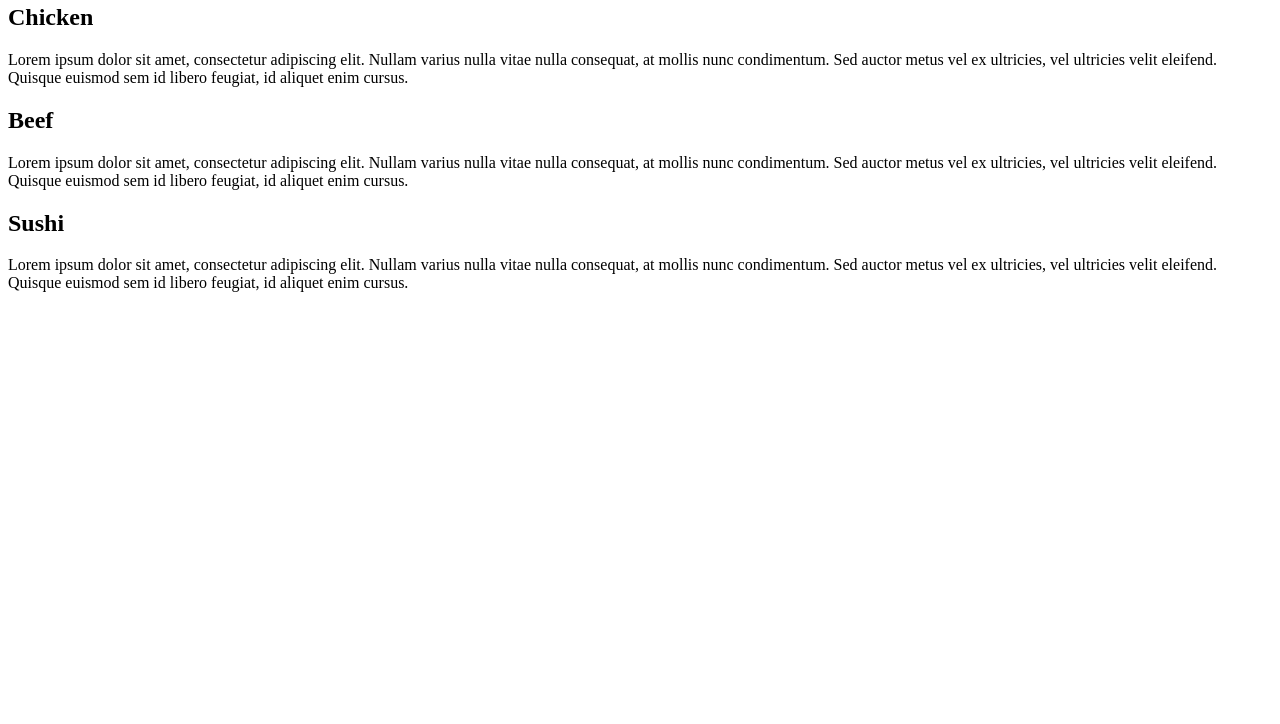
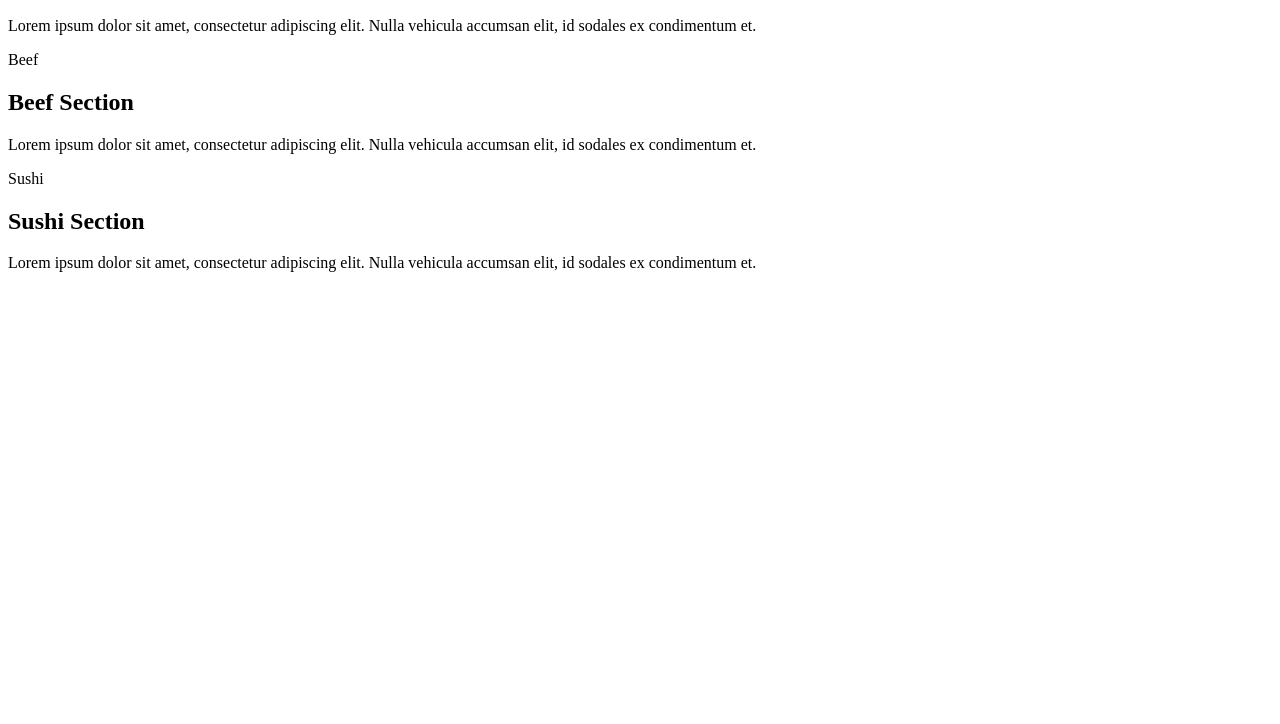
Before and after one commit to lizo-123/module2-solution, a plain HTML site: page index.html in a window 1280 px wide. Shown: the part 76-800 px from the top of the page. Drawn offline with Linux system fonts and the light colour scheme.

Commit message:
Update index.html

```diff
--- a/index.html
+++ b/index.html
@@ -1,46 +1,30 @@
 <!DOCTYPE html>
 <html lang="en">
 <head>
-    <meta charset="UTF-8">
-    <meta name="viewport" content="width=device-width, initial-scale=1.0">
-    <link rel="stylesheet" href="styles.css">
-    <title>module2</title>
+<meta charset="UTF-8">
+<meta name="viewport" content="width=device-width, initial-scale=1.0">
+<title>Responsive Layout</title>
+<link rel="stylesheet" href="styles.css">
 </head>
 <body>
-    <h1>Our Menu </h1>
 
-   <div class="container">
-    <section class="section1">
-        <h2 class="title1"> Chicken</h2>
+<div class="container">
+  <div class="section">
+    <div class="section-title">Chicken</div>
+    <h2>Chicken Section</h2>
+    <p>Lorem ipsum dolor sit amet, consectetur adipiscing elit. Nulla vehicula accumsan elit, id sodales ex condimentum et.</p>
+  </div>
+  <div class="section">
+    <div class="section-title">Beef</div>
+    <h2>Beef Section</h2>
+    <p>Lorem ipsum dolor sit amet, consectetur adipiscing elit. Nulla vehicula accumsan elit, id sodales ex condimentum et.</p>
+  </div>
+  <div class="section">
+    <div class="section-title">Sushi</div>
+    <h2>Sushi Section</h2>
+    <p>Lorem ipsum dolor sit amet, consectetur adipiscing elit. Nulla vehicula accumsan elit, id sodales ex condimentum et.</p>
+  </div>
+</div>
 
-        Lorem ipsum dolor sit amet,
-        consectetur adipiscing elit. Nullam
-         varius nulla vitae nulla consequat,
-          at mollis nunc condimentum. Sed auctor
-           metus vel ex ultricies, vel ultricies
-           velit eleifend. Quisque euismod sem id
-           libero feugiat, id aliquet enim cursus.
-    </section>
-    <section class="section2">
-        <h2 class="title2"> Beef</h2>
-        Lorem ipsum dolor sit amet,
-        consectetur adipiscing elit. Nullam
-         varius nulla vitae nulla consequat,
-          at mollis nunc condimentum. Sed auctor
-           metus vel ex ultricies, vel ultricies
-           velit eleifend. Quisque euismod sem id
-           libero feugiat, id aliquet enim cursus.
-    </section>
-    <section class="section3">
-        <h2 class="title3"> Sushi</h2>
-        Lorem ipsum dolor sit amet,
-        consectetur adipiscing elit. Nullam
-         varius nulla vitae nulla consequat,
-          at mollis nunc condimentum. Sed auctor
-           metus vel ex ultricies, vel ultricies
-           velit eleifend. Quisque euismod sem id
-           libero feugiat, id aliquet enim cursus.
-    </section>
-   </div>
 </body>
 </html>
```
